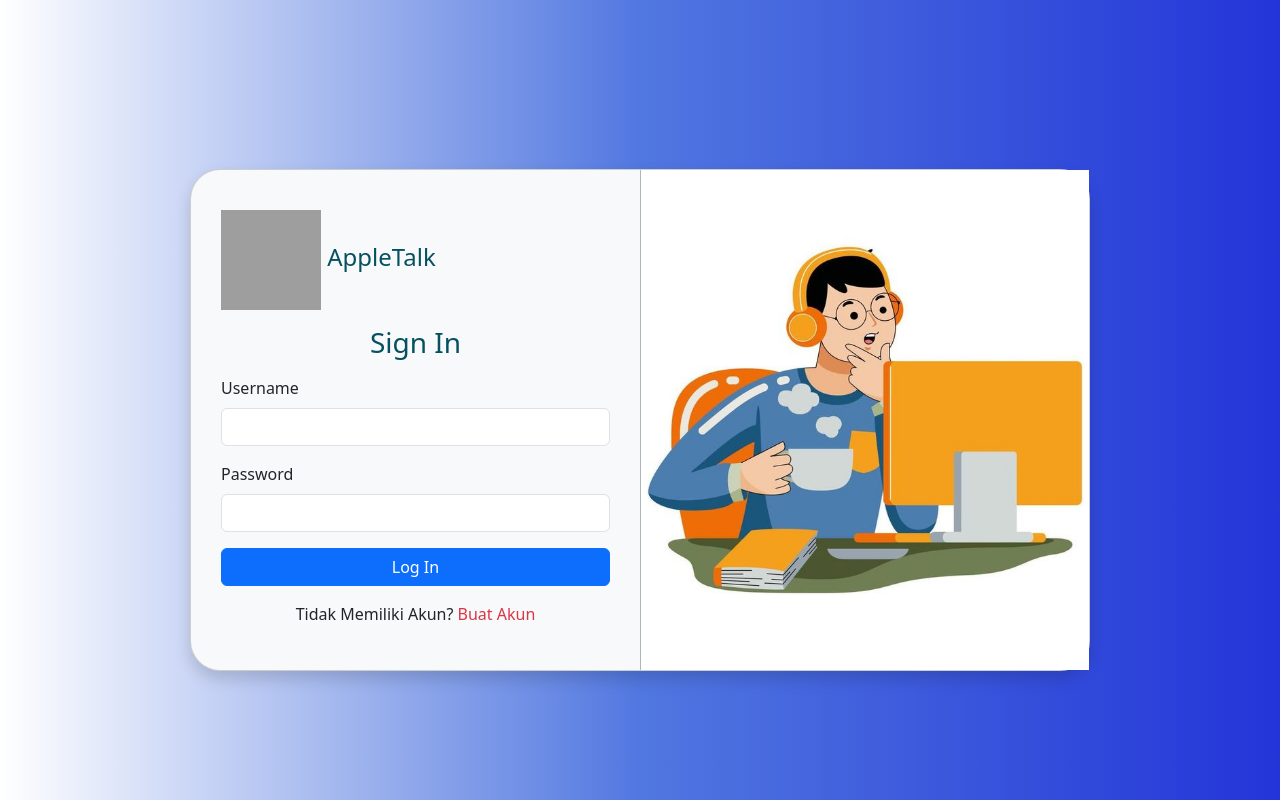
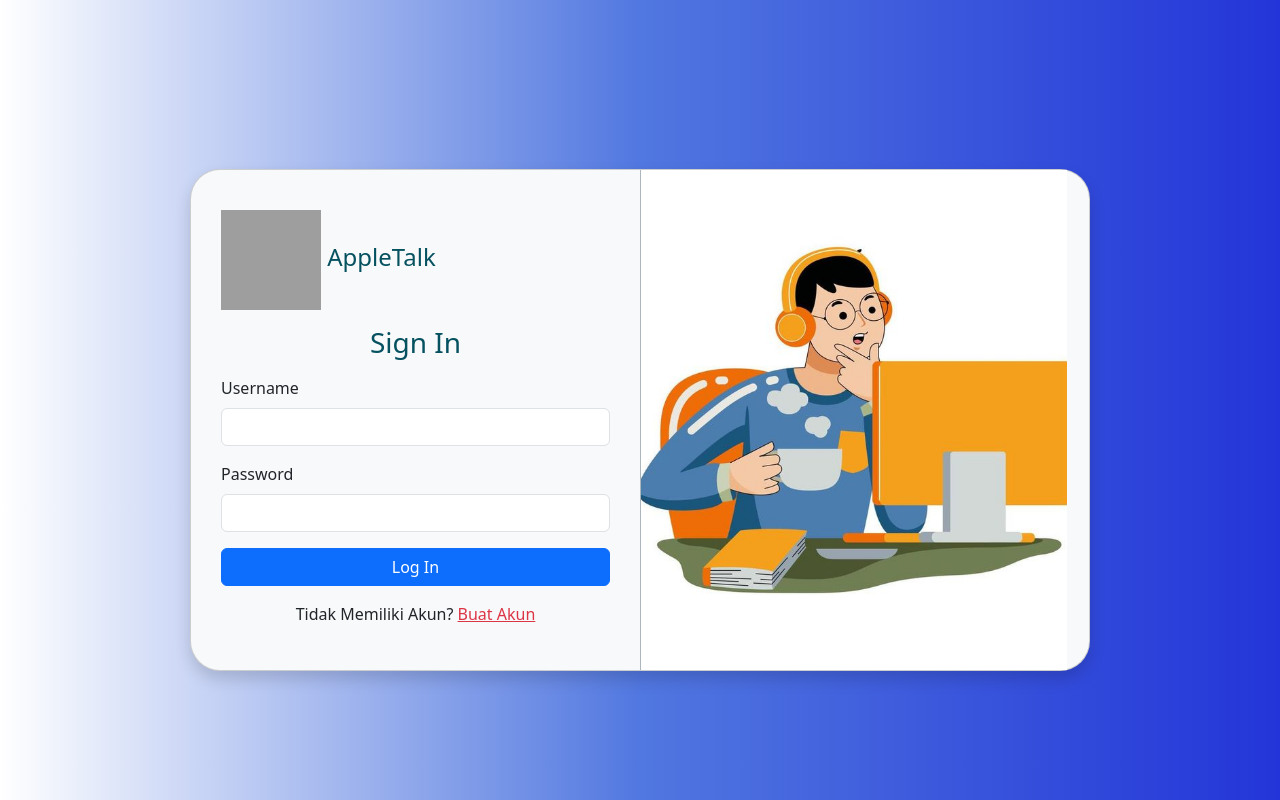
Before and after one commit to Fadiyah-Yeah/TA-WEB-DASAR, a PHP site: page /LoginAkun.php in a window 1280 px wide. Run offline with PHP 8.4, Linux system fonts and the light colour scheme; grey boxes are pictures that could not be loaded.

Commit message:
Update LoginAkun.php

```diff
--- a/LoginAkun.php
+++ b/LoginAkun.php
@@ -66,13 +66,13 @@ if (isset($_POST["login"])) {
         }
 
         .login-image {
-            width: 100%;
+            width: 95%;
             height: 500px;
             object-fit: cover;
         }
 
         .btn-submit,
-        .btn-create {
+        .btn-buat {
             transition: 0.3s;
         }
 
@@ -81,7 +81,7 @@ if (isset($_POST["login"])) {
             transform: scale(1.03);
         }
 
-        .btn-create:hover {
+        .btn-buat:hover {
             color: #000;
             font-weight: bold;
         }
@@ -105,11 +105,11 @@ if (isset($_POST["login"])) {
                     <input type="password" class="form-control" name="password" id="password" required />
                 </div>
                 <div class="mb-3">
-                    <button type="submit" name="login" class="btn btn-primary w-100 btn-submit">Log In</button>
+                    <button type="submit" name="login" class="btn-submit btn btn-primary w-100">Log In</button>
                 </div>
                 <div class="text-center mt-3">
                     Tidak Memiliki Akun?
-                    <a href="CreateAkun.php" class="text-decoration-none text-danger btn-create">Buat Akun</a>
+                    <a href="CreateAkun.php" class="btn-buat text-danger">Buat Akun</a>
                 </div>
             </form>
             <div class="col-md-6 border-start border-dark-subtle">
```
